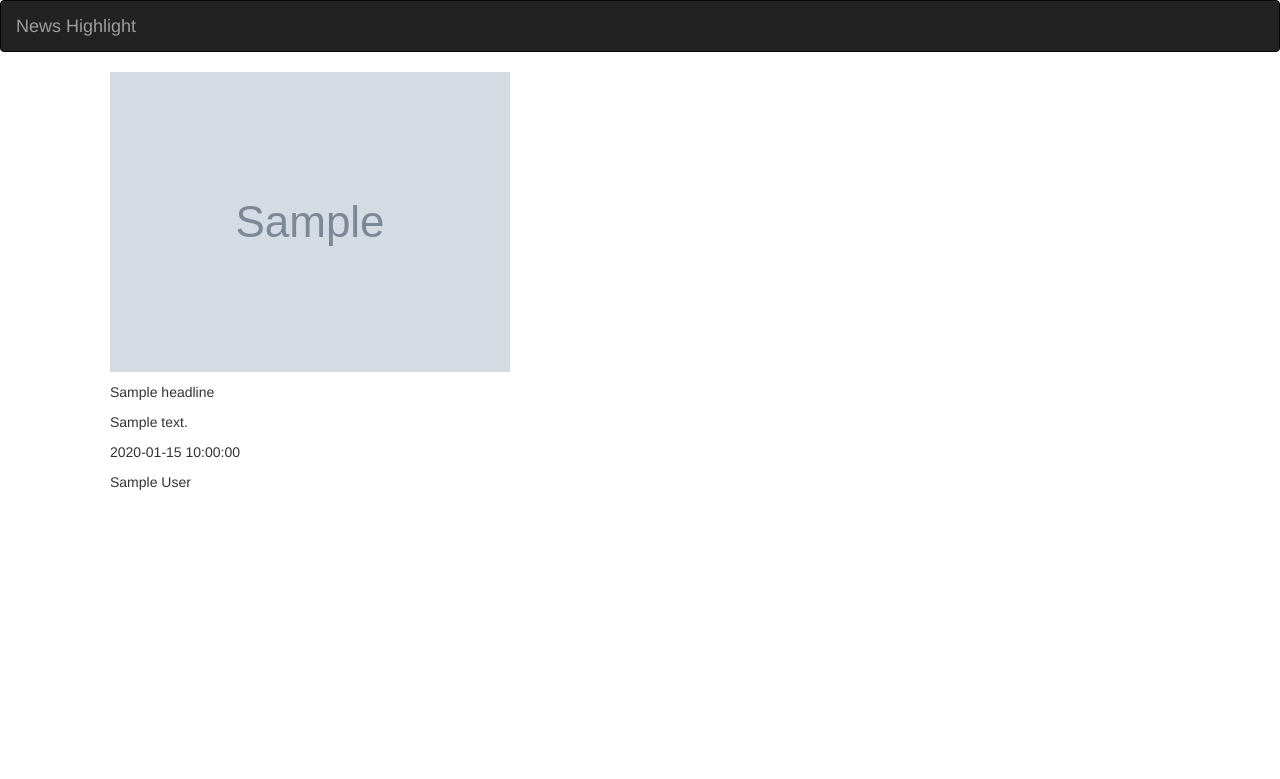
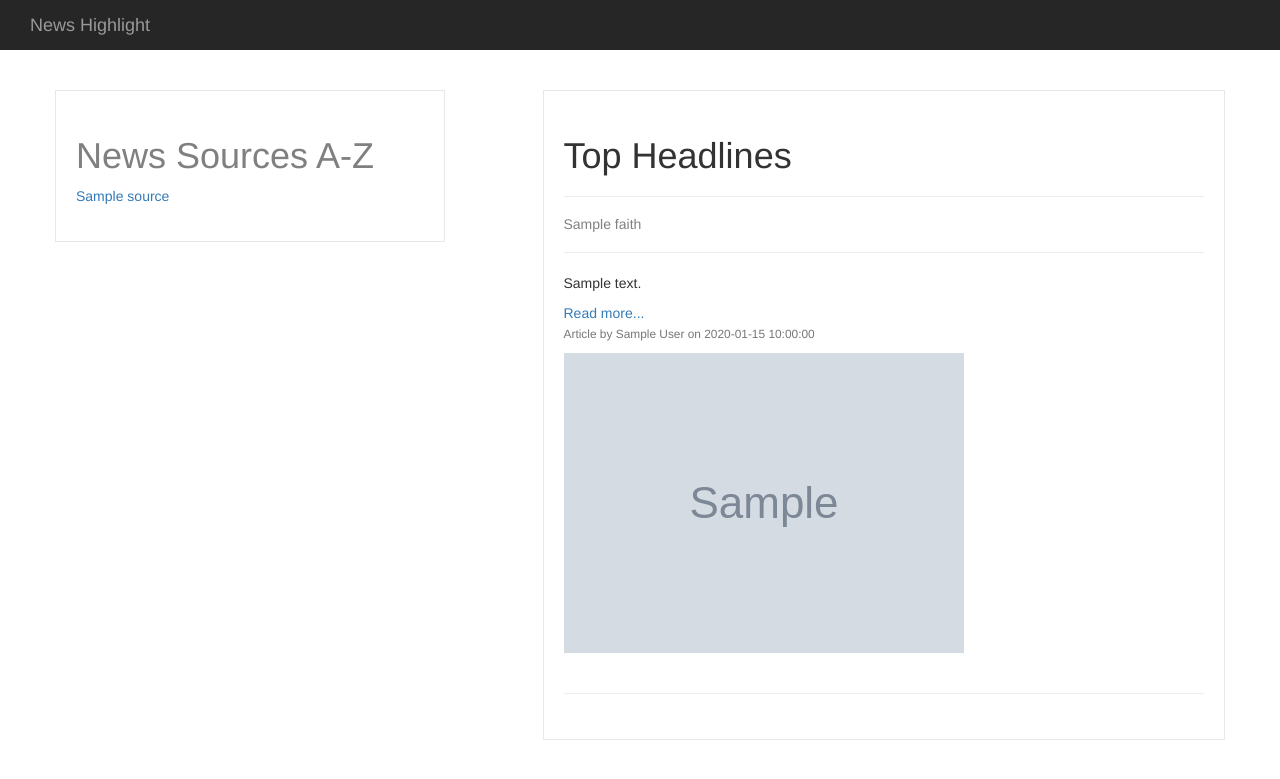
Before and after one commit to MainaMurage/News-Highlight, a Flask app: template app/templates/Top_headlines.html in a window 1280 px wide. Shown: the top 779 px of the page. Run offline with Flask 2, Linux system fonts and the light colour scheme; the template is opened without the code that fills it: most values are stand-ins (such as "Sample title", 1, 10 or a date in 2020); grey boxes marked "Sample" are stand-in pictures; parts of the project's set-up code (start-up, migrations or seed data) failed here and were passed over; some libraries are stand-ins or nearby versions.

Commit message:
update top headlines html
updates the page to incude the sidebar for sources
and the news feed from the selected source being viewed
scrap off macros html
update navbar html file

```diff
--- a/app/templates/Top_headlines.html
+++ b/app/templates/Top_headlines.html
@@ -3,21 +3,50 @@
 {% block content %}
 
 <div class="container">
+  <div class="row">
+    <div class="container col-md-4 " style="background-color: #fff;
+    border: 1px solid #e8e8e9;
+    padding: 25px 20px;">
+      <div class="sidebar-sticky">
+        <nav class="d-none d-md-block bg-light sidebar">
+          <h1 class="text-muted " style="color:grey; "> News Sources A-Z</h1>
+          {% for source in sources %}
+            <p>
+              <a href="/source/{{source.id}}">{{ source.name }}</a>
+            </p>
+          {% endfor %}
+        </nav>
+      </div>
+    </div>
 
-    {% for Top_headline in Top_headlines %}
-    {% if Top_headline.urlToImage%}
+    <div class="container col-md-7" style="background-color: #fff;
+    border: 1px solid #e8e8e9;
+    padding: 25px 20px;float: right">
+      <div></div>
+        <h1> Top Headlines </h1>
+        <hr>
+        {% for faith in Top_headlines %}
+        {% if faith.urlToImage%}
+        <div class="card">
+          <div class="card-body">
+            <h5 style="size:21px;color: grey" class="card-title">{{ faith.title }}</h5>
+            <hr>
+            <p class="card-text">{{ faith.description }}</p>
+            <a href="{{ faith.url }}">Read more...</a>
+            <p class="card-text"><small class="text-muted">Article by {{ faith.author }} on {{ faith.publishedAt}}</small></p>
+          </div>
+          <img src="{{ faith.urlToImage }}" class="card-img-top img-responsive" alt="...">
+          <br>
+          <hr>
+        </div>
 
-  <ul>
-    <p><img src="{{ Top_headline.urlToImage}}" class="card-img img-responsive" alt="News-Image"></p>
-    <p>{{ Top_headline.title}}</p>
-    <p>{{ Top_headline.description}}</p>
-    <p>{{ Top_headline.publishedAt }}</p>
-    <p>{{ Top_headline.author }}</p>
-  </ul>
 
-  {% endif %}
-  {% endfor %}
 
+      {% endif %}
+      {% endfor %}
+      </div>
+    </div>
+  </div>
 </div>
 
 {% endblock %}
--- a/app/templates/navbar.html
+++ b/app/templates/navbar.html
@@ -1,4 +1,6 @@
-<div class="navbar navbar-inverse" role="navigation" >
+<div class="site-header sticky-top py-1" style="  background-color: rgba(0, 0, 0, .85);
+  -webkit-backdrop-filter: saturate(180%) blur(20px);
+  backdrop-filter: saturate(180%) blur(20px);" role="navigation" >
   <div class="container-fluid" >
 
     <div class="navbar-header">
@@ -8,8 +10,11 @@
         <span class="icon-bar"></span>
         <span class="icon-bar"></span>
       </button>
-      <a class="navbar-brand" href="/">News Highlight</a>
+      <a class="navbar-brand" href="/" style="  color: #999;
+      transition: ease-in-out color .15s;">News Highlight</a>
     </div>
 
   </div>
 </div>
+<br>
+<br>
```
Also changed, not shown: app/templates/index.html (+50 -5 lines), app/templates/macros.html (deleted, +0 -7 lines).
